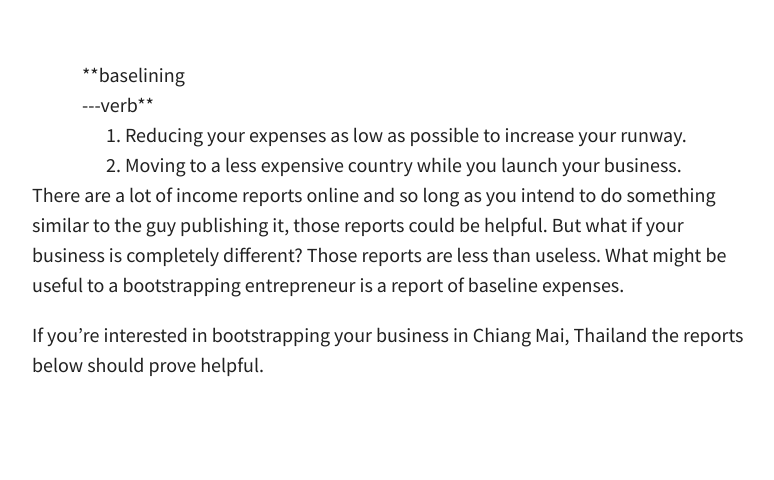
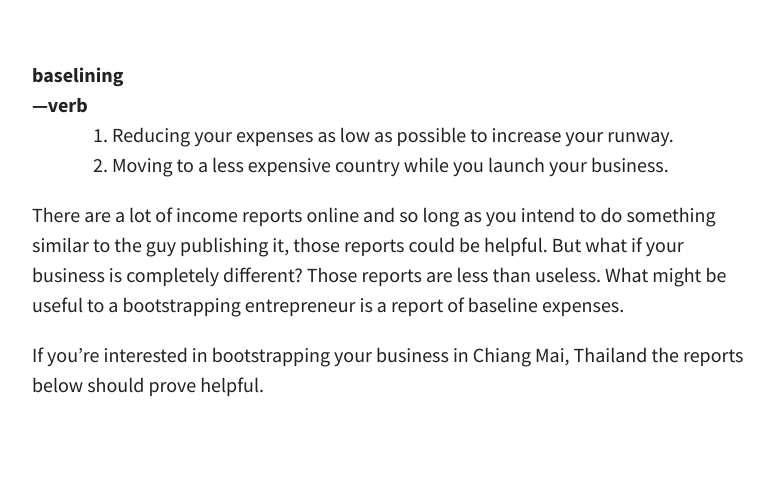
Before and after one commit to snowdj/bradonomics.github.io, a Jekyll site: the page built from baseline-report.md, in a window 1280 px wide. Shown: the part 734-1214 px from the top of the page, without its empty margins (248-1022 px from the left). Built offline with Jekyll 4.4.1, drawn with Linux system fonts in a browser that asks for light colours; some web fonts are replaced.

Commit message:
Updated definitions

```diff
--- a/baseline-report.md
+++ b/baseline-report.md
@@ -10,13 +10,11 @@ image:
   thumb:
 ---
 
-<div style="padding-left: 50px;">**baselining<br>
----verb**</div>
+baselining
+---verb
 
-<div style="padding-left: 74px;">
-1.  Reducing your expenses as low as possible to increase your runway.<br>
-2.  Moving to a less expensive country while you launch your business.
-</div>
+: 1. Reducing your expenses as low as possible to increase your runway.
+2. Moving to a less expensive country while you launch your business.
 
 There are a lot of income reports online and so long as you intend to do something similar to the guy publishing it, those reports could be helpful. But what if your business is completely different? Those reports are less than useless. What might be useful to a bootstrapping entrepreneur is a report of baseline expenses.
 
```
